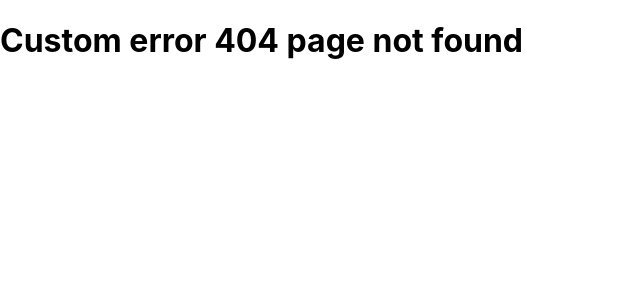
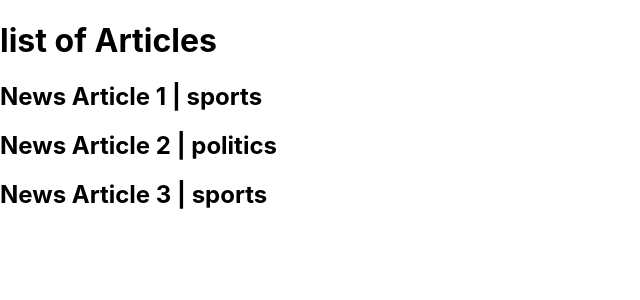
Before and after one commit to Revan99/hello-next, a Next.js app: page /news in a window 1280 px wide. Before the commit this address had no page. Shown: the top 300 px of the page, without its empty margins (0-640 px from the left). Built offline with nearby package versions, Linux system fonts and the light colour scheme; data requests are answered from the project's data file.

Commit message:
create news page that render on the server

```diff
--- /dev/null
+++ b/pages/news/index.js
@@ -0,0 +1,27 @@
+function NewsList({ news }) {
+    console.log(news)
+    return (
+        <div>
+            <h1>list of Articles</h1>
+            {news.map((article) => (
+                <div key={article.id}>
+                    <h2>
+                        {article.name} {article.title} | {article.category}
+                    </h2>
+                </div>
+            ))}
+        </div>
+    )
+}
+
+export default NewsList
+
+export async function getServerSideProps() {
+    const response = await fetch('http://localhost:4000/news')
+    const data = await response.json()
+    return {
+        props: {
+            news: data,
+        },
+    }
+}
```
